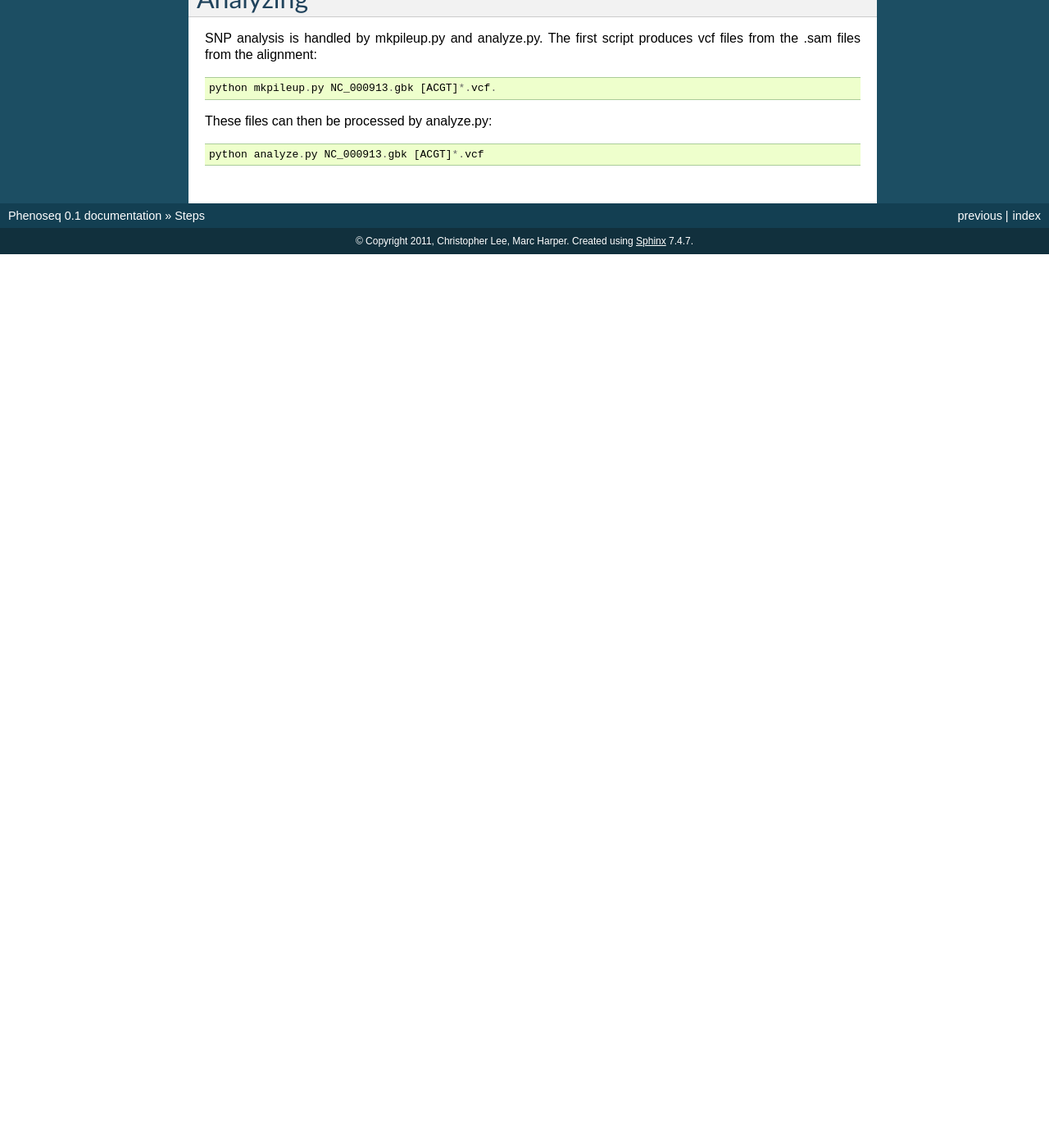
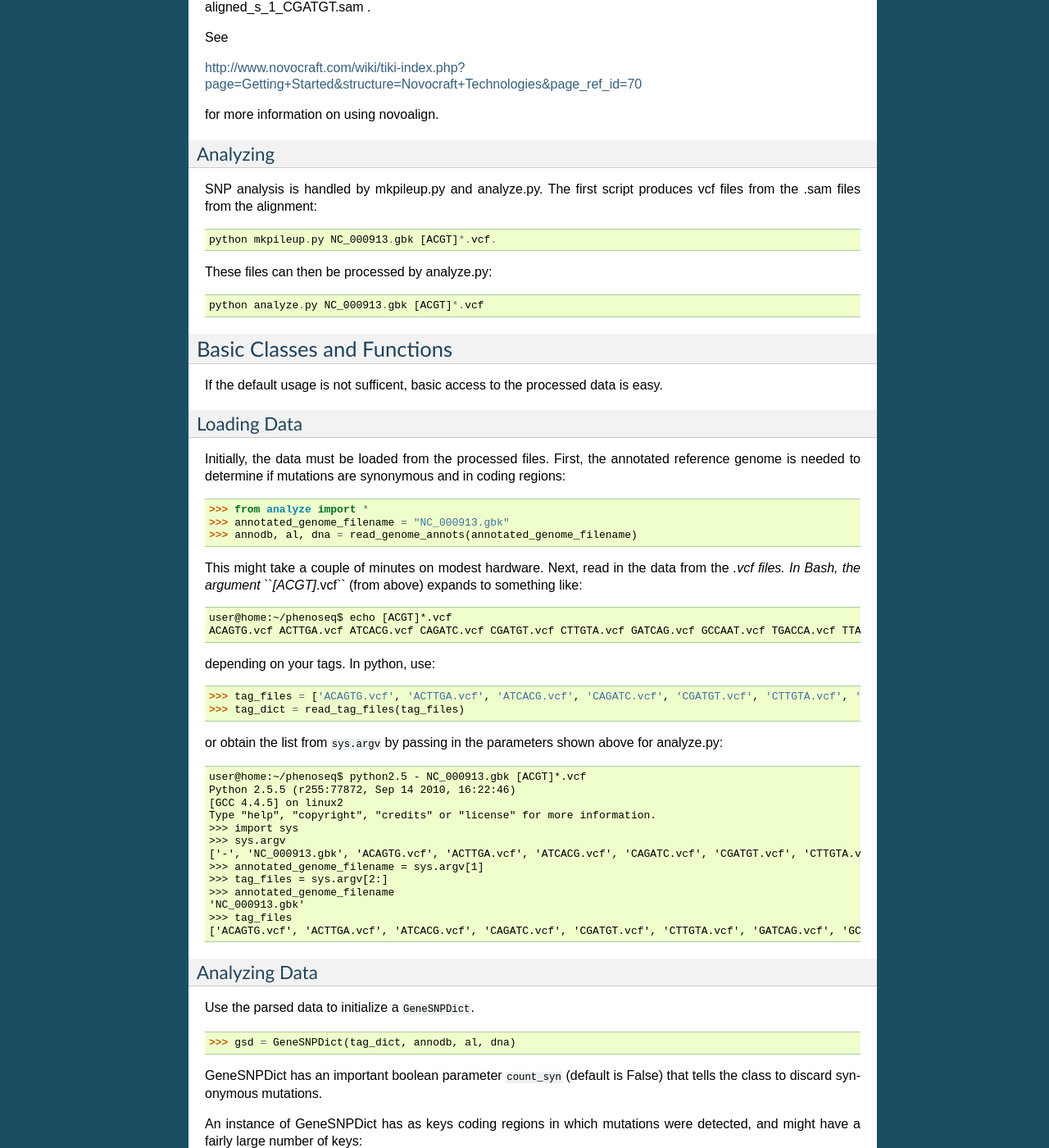
Before and after one commit to cjlee112/phenoseq, a Sphinx documentation site: the page built from doc/usage_tutorial.rst, in a window 1280 px wide and 1400 px high, scrolled down 1266 px. Shown: the whole window at 82% size. Built offline with Sphinx 7.4.7, drawn with Linux system fonts in a browser that asks for light colours; before the commit the page ends 1576 px from its top, so only the background shows below that; some of the changed text lies outside the part shown.

Commit message:
Some explanations of the basic functionality of GeneSNPDict in usage_tutorial.rst

```diff
--- a/doc/usage_tutorial.rst
+++ b/doc/usage_tutorial.rst
@@ -1,17 +1,29 @@
--------------
-Steps
--------------
+
+===========================
+Basic Phenoseq User Guide
+===========================
+
+------------
+Dependencies
+------------
+
+Phenoseq depends on pygr (https://code.google.com/p/pygr/) and BioPython (http://www.biopython.org/wiki/SeqIO) for processing and parsing, and SciPy (http://www.scipy.org/) for statistics.
+
+-------------------
+Processing Raw Data
+-------------------
+
+To process raw sequencer data, we must complete the following steps
 
 * Demixing
 * Aligning
 * Analyzing
 
----------------
 Demixing
----------------
+--------
 
 The first task is to demultiplex the raw pooled sequence fragments.
-Let's assume the data files have the format ``s_L_{1,2}_n_qseq.txt``.
+Let us assume the data filenames have the Illumina Native format ``s_L_{1,2}_n_qseq.txt``.
 The number L is the lane, and the number n is the tile number.
 For each tile, there are 2 files. The fragments are in the file with a
 1 after the second underscore and the tags associated to those fragments
@@ -28,9 +40,8 @@ by tag::
 
 The output is a collection of files of the form ``s_(lane)_(tag)_qseq.txt`` .
 
-----------------
 Aligning
-----------------
+--------
 
 The resulting demixed reads can be aligned with novoalign. First we must build an indexed version of a refence genome. If the reference genome file is named ``NC_000913.fna``, the command to build the index is::
 
@@ -62,9 +73,8 @@ http://www.novocraft.com/wiki/tiki-index.php?page=Getting+Started&structure=Novo
 
 for more information on using novoalign.
 
------------------
 Analyzing
------------------
+---------
 
 SNP analysis is handled by mkpileup.py and analyze.py. The first script produces vcf files from the .sam files from the alignment::
 
@@ -73,3 +83,105 @@ SNP analysis is handled by mkpileup.py and analyze.py. The first script produces
 These files can then be processed by analyze.py::
 
     python analyze.py NC_000913.gbk [ACGT]*.vcf
+
+
+---------------------------
+Basic Classes and Functions
+---------------------------
+
+If the default usage is not sufficent, basic access to the processed data is easy.
+
+Loading Data
+------------
+
+Initially, the data must be loaded from the processed files. First, the annotated reference genome is needed to determine if mutations are synonymous and in coding regions::
+
+	>>> from analyze import *
+	>>> annotated_genome_filename = "NC_000913.gbk"
+	>>> annodb, al, dna = read_genome_annots(annotated_genome_filename)
+
+This might take a couple of minutes on modest hardware. Next, read in the data from the *.vcf files. In Bash, the argument ``[ACGT]*.vcf`` (from above) expands to something like::
+
+	user@home:~/phenoseq$ echo [ACGT]*.vcf
+	ACAGTG.vcf ACTTGA.vcf ATCACG.vcf CAGATC.vcf CGATGT.vcf CTTGTA.vcf GATCAG.vcf GCCAAT.vcf TGACCA.vcf TTAGGC.vcf
+
+depending on your tags. In python, use::
+
+	>>> tag_files = ['ACAGTG.vcf', 'ACTTGA.vcf', 'ATCACG.vcf', 'CAGATC.vcf', 'CGATGT.vcf', 'CTTGTA.vcf', 'GATCAG.vcf', 'GCCAAT.vcf', 'TGACCA.vcf', 'TTAGGC.vcf']
+	>>> tag_dict = read_tag_files(tag_files)
+
+or obtain the list from ``sys.argv`` by passing in the parameters shown above for analyze.py::
+
+	user@home:~/phenoseq$ python2.5 - NC_000913.gbk [ACGT]*.vcf
+	Python 2.5.5 (r255:77872, Sep 14 2010, 16:22:46)
+	[GCC 4.4.5] on linux2
+	Type "help", "copyright", "credits" or "license" for more information.
+	>>> import sys
+	>>> sys.argv
+	['-', 'NC_000913.gbk', 'ACAGTG.vcf', 'ACTTGA.vcf', 'ATCACG.vcf', 'CAGATC.vcf', 'CGATGT.vcf', 'CTTGTA.vcf', 'GATCAG.vcf', 'GCCAAT.vcf', 'TGACCA.vcf', 'TTAGGC.vcf']
+	>>> annotated_genome_filename = sys.argv[1]
+	>>> tag_files = sys.argv[2:]
+	>>> annotated_genome_filename
+	'NC_000913.gbk'
+	>>> tag_files
+	['ACAGTG.vcf', 'ACTTGA.vcf', 'ATCACG.vcf', 'CAGATC.vcf', 'CGATGT.vcf', 'CTTGTA.vcf', 'GATCAG.vcf', 'GCCAAT.vcf', 'TGACCA.vcf', 'TTAGGC.vcf']
+
+
+Analyzing Data
+--------------
+
+Use the parsed data to initialize a ``GeneSNPDict``.
+
+	>>> gsd = GeneSNPDict(tag_dict, annodb, al, dna)
+
+GeneSNPDict has an important boolean parameter ``count_syn`` (default is False) that tells the class to discard synonymous mutations.
+
+An instance of GeneSNPDict has as keys coding regions in which mutations were detected, and might have a fairly large number of keys::
+
+	>>> gsd.keys()
+	['yfjK', 'speF', 'speG', 'speD', 'ybcL', 'ybcM', 'ybcO', 'ybcJ', 'ybcK', 'ybcF', 'nrdR', 'ybcY', 'pgpA', 'ypeA'...
+	>>> len(gsd.keys())
+	1428
+
+The values of GeneSNPDict are lists of tuples consisting of a tag and a ``SNP`` object::
+
+	>>> key = gsd.keys()[0]
+	>>> gsd[key]
+	[('GCCAAT', <analyze.SNP object at 0xb2aec0c>), ('TGACCA', <analyze.SNP object at 0xb936f6c>)]
+
+indicating the library that the SNP was found in (via the tag). The associated SNP object provides information about the mutation. For instance, the following attributes indicate the position, quality, original base, new base, and the original amino acid and new amino acid of the codon::
+
+	>>> snp = gsd[key][0][1]
+	>>> print snp.pos, snp.qual, snp.ref, snp.alt, snp.aaRef, snp.aaAlt
+	2760136 99 G A P L
+
+---------------------
+Scoring Mutations
+---------------------
+
+GeneSNPDict has a method ``get_scores`` for scoring mutations. Calling this function returns a list of tuples of p-values and genes in ascending order::
+
+	>>> scores = gsd.get_scores()[:20]
+	>>> for score in scores:
+	...     print score
+	...
+	(6.7585463507686869e-23, 'acrB')
+	(9.6429750487530072e-09, 'marC')
+	(1.2481477231487551e-07, 'stfP')
+	(7.6301063544178727e-07, 'ykgC')
+	(2.4971914594342781e-06, 'aes')
+	(1.2133651191132762e-05, 'ampH')
+	(2.6930241003283795e-05, 'paoC')
+	(2.7593050733850882e-05, 'nfrA')
+	(3.0833069533854329e-05, 'ydhB')
+	(8.2645380374133238e-05, 'yaiP')
+	(0.00011995056941060593, 'acrA')
+	(0.00017251088960147507, 'xanQ')
+	(0.0001786206550615194, 'ykgD')
+	(0.0002480120870963014, 'yegQ')
+	(0.00024916389158152248, 'yfjJ')
+	(0.00026148314689727225, 'yagX')
+	(0.00032324465826595041, 'pstA')
+	(0.0003368649972321227, 'prpE')
+	(0.00035174665129372739, 'mltF')
+	(0.00044489155029703195, 'purE')
```
